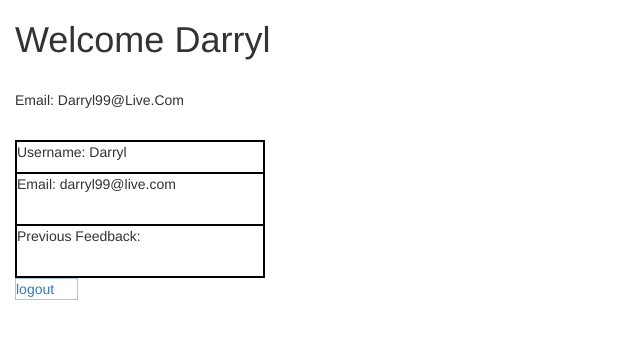
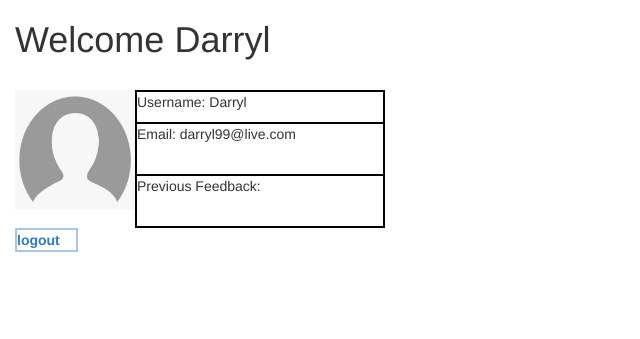
Before and after one commit to SugoiGoldFIsh/CSADminiProject, a PHP site: page /profile.php in a window 1280 px wide. Shown: the part 52-391 px from the top of the page, without its empty margins (0-640 px from the left). Run offline with PHP 8.4, Linux system fonts and the light colour scheme; a user stored in the database is signed in.

Commit message:
update on profile GUI

```diff
--- a/Profile.php
+++ b/Profile.php
@@ -1,11 +1,6 @@
 
 <?php
-  session_start();
-  if (isset($_GET['logout'])) {
-  	session_destroy();
-  	unset($_SESSION['username']);
-  	header("location: index.php");
-  }
+include ('server.php');
   ?>
 <!DOCTYPE html>
 <html lang="en">
@@ -154,14 +149,14 @@
 
 <div class="container-fluid text-center">
 <h1 style="text-align:left; text-decoration: black; text-transform: capitalize;"> Welcome <?php echo $_SESSION['username']; ?></h1></br>
-<p style="text-align:left; text-transform: capitalize; border:">Email: <?php echo $_SESSION['email']?></p></br>
+<img id="user" src="ImageFolder/user.png" style =" height: 120px; width:120px; float: left" >
 
 <table class="profile">
     <tr><td><p style="text-align:left; text-transform: capitalize;">Username: <?php echo $_SESSION['username']?></td></tr>
     <tr><td><p style="text-align:left; ">Email: <?php echo $_SESSION['email']?></p></br></td></tr>
     <tr><td><p style="text-align:left; ">Previous Feedback: <?php echo $_SESSION['feedback']?></p></br></td></tr>
 </table>
-   <p style="color: red; text-align: left; background: transparent; border: 1px solid #B0C4DE; width: 5%;" ><a href="index.php?logout='1'">logout</a> </p>
+   <p style="color: red; text-align: left; background: transparent; border: 2px solid #B0C4DE; width: 5%; font-weight:Bold ;"><a href="index.php?logout='1'">logout</a> </p>
 </div>
 
 <footer class="container-fluid text-center">
```
Also changed, not shown: map.php (+2 -7 lines), ImageFolder/user.png (added), 1 other file.
